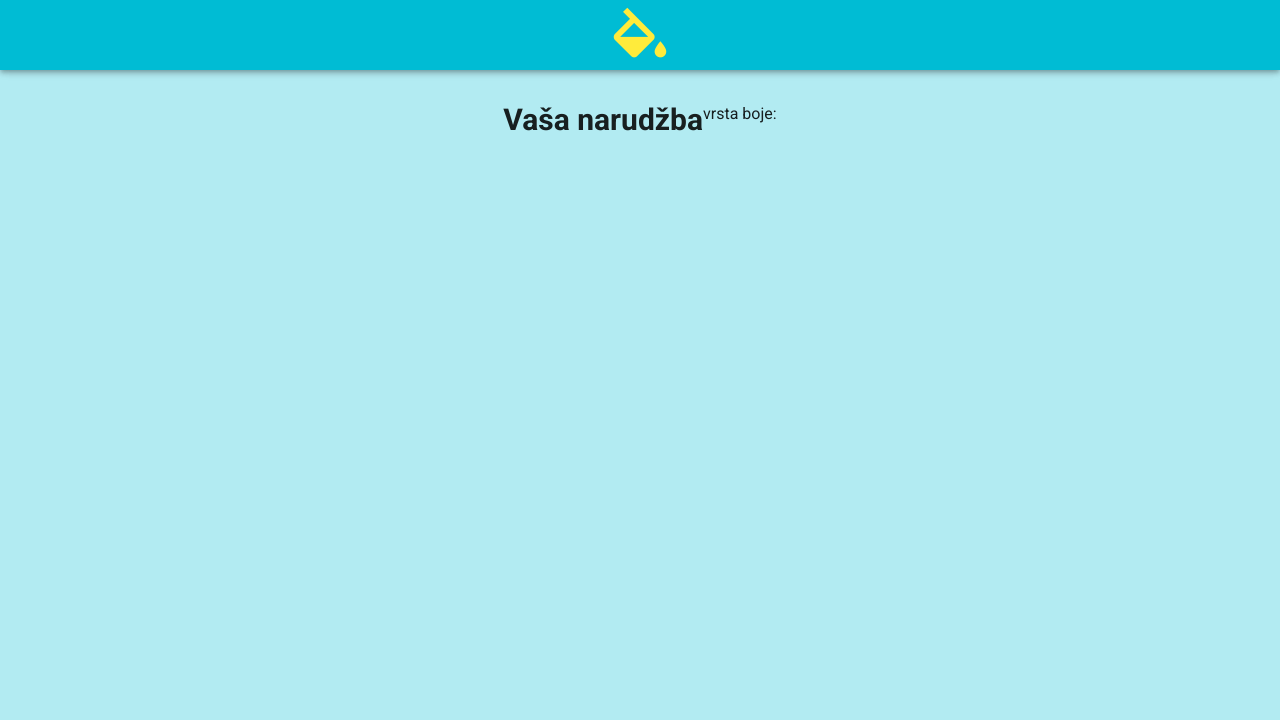
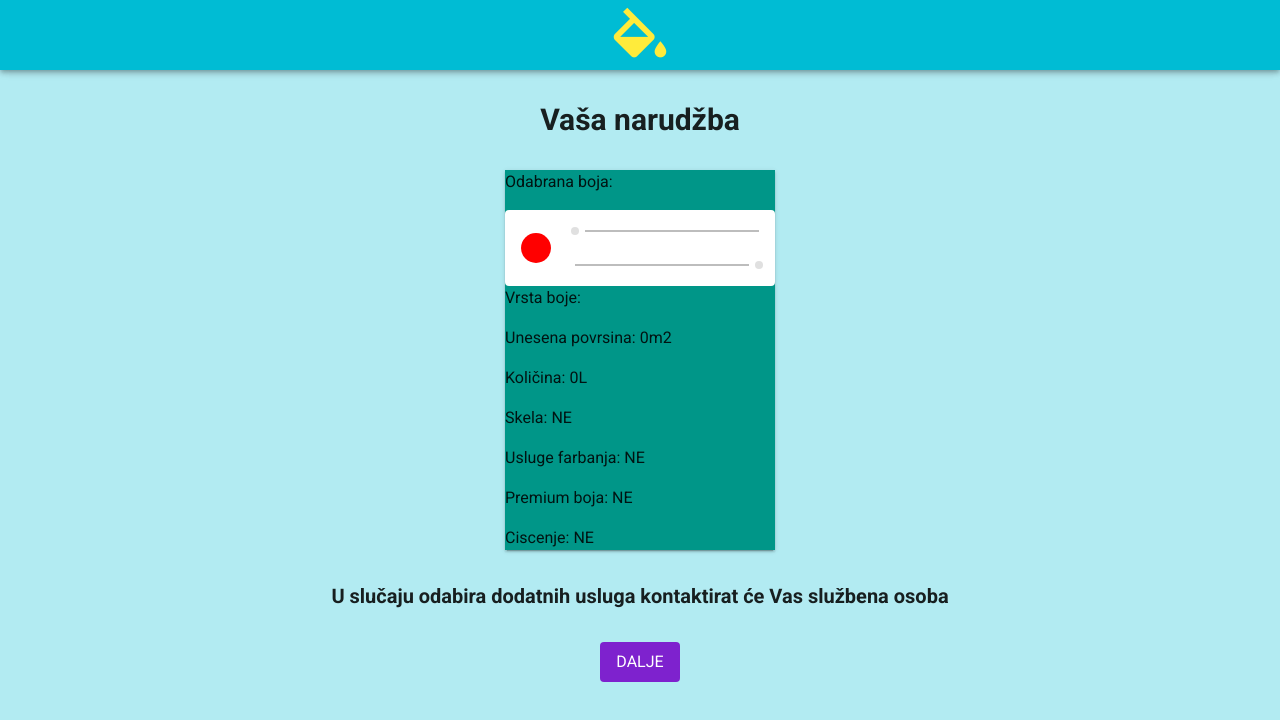
Before and after one commit to Matijaaaa/Pitura, a Vue app: page /ispis-narudzbe in a window 1280 px wide. Shown: the top 720 px of the page. Built offline with nearby package versions, Linux system fonts and the light colour scheme; a web font is replaced by a local one.

Commit message:
Ispis narudzbe dovrsen

```diff
--- a/src/views/ispis-narudzbe-view.vue
+++ b/src/views/ispis-narudzbe-view.vue
@@ -1,7 +1,40 @@
 <template>
-  <div class="mt-8 flex justify-center">
-    <h1 class="text-3xl font-semibold">Vaša narudžba</h1>
-    <p>vrsta boje: {{ Store.odabranaVrstaBoje }}</p>
+  <div>
+    <div class="mt-8 flex justify-center">
+      <h1 class="text-3xl font-semibold">Vaša narudžba</h1>
+    </div>
+    <div class="mt-8 flex justify-center">
+      <v-sheet color="teal" elevation="2" height="380" width="270">
+        <p>Odabrana boja:</p>
+        <v-color-picker
+          disabled
+          dot-size="25"
+          hide-canvas
+          hide-inputs
+          swatches-max-height="200"
+          :value="Store.odabranaBoja"
+        ></v-color-picker>
+        <p>Vrsta boje: {{ Store.odabranaVrstaBoje }}</p>
+        <p>Unesena povrsina: {{ Store.unesenaPovrsina }}m2</p>
+        <p>Količina: {{ Store.litreBoje }}L</p>
+        <p>Skela: {{ Store.skela ? "DA" : "NE" }}</p>
+        <p>Usluge farbanja: {{ Store.uslugeFarbanja ? "DA" : "NE" }}</p>
+        <p>Premium boja: {{ Store.premiumBoja ? "DA" : "NE" }}</p>
+        <p>Ciscenje: {{ Store.ciscenje ? "DA" : "NE" }}</p>
+      </v-sheet>
+    </div>
+    <div class="mt-8 flex justify-center">
+      <h1 class="text-xl font-semibold">
+        U slučaju odabira dodatnih usluga kontaktirat će Vas službena osoba
+      </h1>
+    </div>
+    <div class="mt-8 flex justify-center">
+      <button
+        class="bg-purple-700 hover:bg-purple-500 text-white py-2 px-4 rounded"
+      >
+        DALJE
+      </button>
+    </div>
   </div>
 </template>
 
--- a/src/views/povrsina-usluge-view.vue
+++ b/src/views/povrsina-usluge-view.vue
@@ -13,7 +13,7 @@
     </div>
     <div class="mt-8 flex justify-center">
       <h1 class="text-2xl font-semibold">
-        Potrebno vam je: {{ izracunLitara }} L
+        Potrebno vam je: {{ Math.round(this.izracunLitara * 100) / 100 }} L
       </h1>
     </div>
     <div class="mt-8 flex justify-center">
@@ -87,7 +87,7 @@ export default {
       Store.uslugeFarbanja = this.uslugeFarbanja;
       Store.premiumBoja = this.premiumBoja;
       Store.ciscenje = this.ciscenje;
-      Store.litreBoje = this.izracunLitara;
+      Store.litreBoje = Math.round(this.izracunLitara * 100) / 100;
       this.$router.push({ path: "/ispis-narudzbe" });
     },
   },
```
